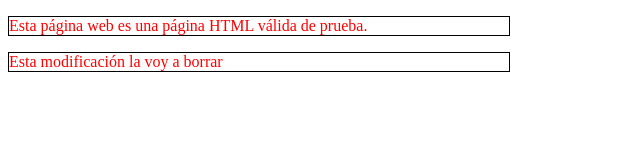
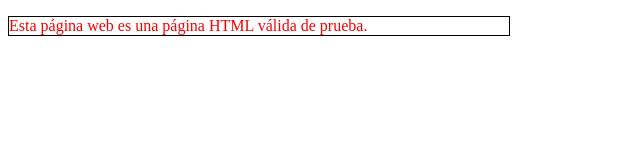
Before and after one commit to luisaparra-info/pruebaSAD, a plain HTML site: page index.html in a window 1280 px wide. Shown: the whole page, without its empty margins (0-640 px from the left). Drawn offline with Linux system fonts and the light colour scheme.

Commit message:
Revert "commit que no vale"
This reverts commit 18afd26fc761b1a7541be0036bd7656b3027afce.

```diff
--- a/index.html
+++ b/index.html
@@ -8,6 +8,5 @@
 </head>
 <body>
 <p>Esta página web es una página HTML válida de prueba.</p>
-<p>Esta modificación la voy a borrar</p>
 </body>
 </html>
```
